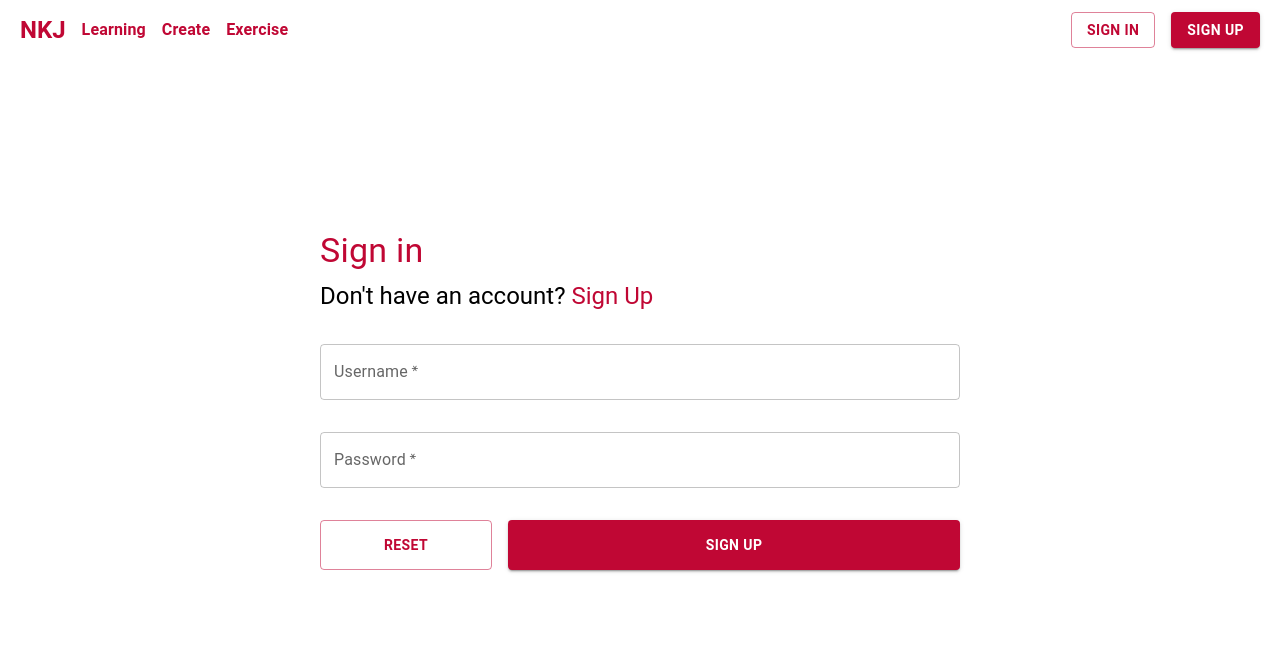
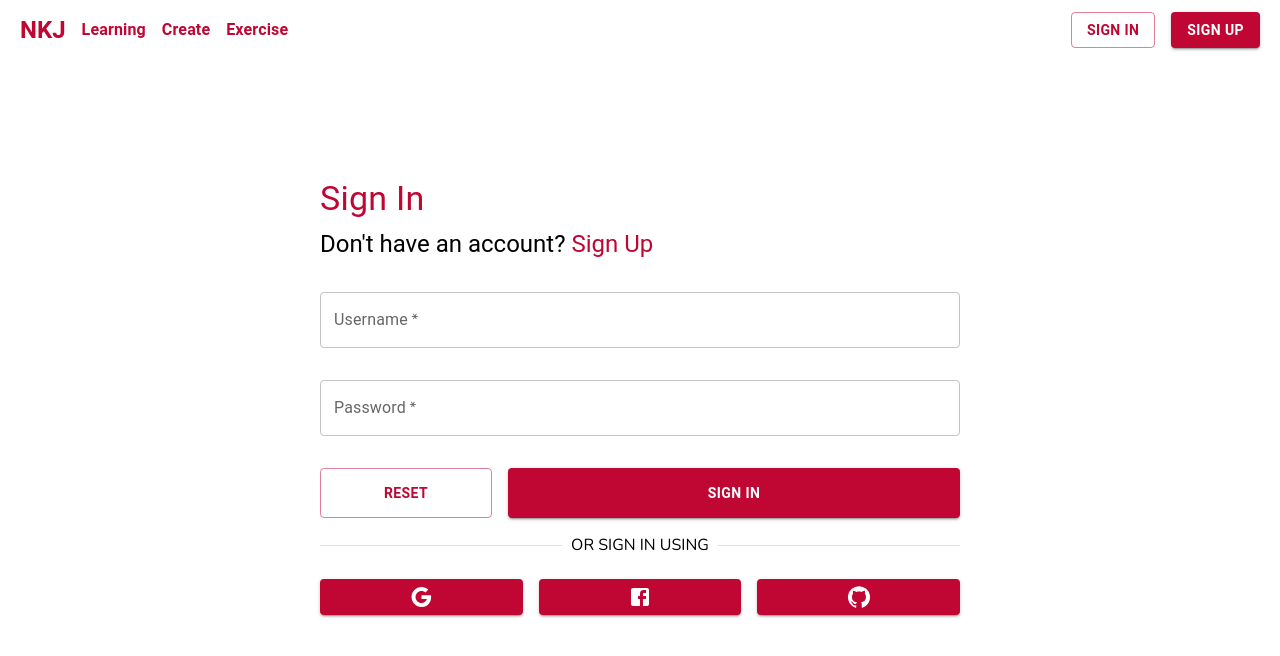
Before and after one commit to khanhngn-dev/NKJ, a React (Create React App) app: page /signin in a window 1280 px wide. Shown: the top 656 px of the page. Built offline with nearby package versions, Linux system fonts and the light colour scheme; no server answers.

Commit message:
Finished AuthFlow

```diff
--- a/src/App.js
+++ b/src/App.js
@@ -1,5 +1,10 @@
 import { Suspense } from 'react';
-import { Routes, Route } from 'react-router';
+import { useSelector, useDispatch } from 'react-redux';
+import { Routes, Route, Navigate } from 'react-router';
+import { onAuthStateChanged } from 'firebase/auth';
+import { auth } from './utils/firebase/firebase.utils';
+import { updateCurrentUser } from './redux/user/user.slice';
+
 import HomePage from './pages/HomePage/HomePage';
 import AppRouter from './routers/AppRouter';
 import SignUpPage from './pages/SignUpPage/SignUpPage';
@@ -7,13 +12,26 @@ import SignInPage from './pages/SignInPage/SignInPage';
 import Spinner from './components/Spinner/Spinner.component';
 
 function App() {
+	const currentUser = useSelector((state) => state.user.currentUser);
+	const dispatch = useDispatch();
+	// eslint-disable-next-line
+	const unsub = onAuthStateChanged(auth, (user) => {
+		dispatch(updateCurrentUser(user));
+	});
+
 	return (
 		<Suspense fallback={<Spinner />}>
 			<Routes>
 				<Route path='/' element={<AppRouter />}>
 					<Route index element={<HomePage />}></Route>
-					<Route path='signup' element={<SignUpPage />}></Route>
-					<Route path='signin' element={<SignInPage />}></Route>
+					<Route
+						path='signup'
+						element={currentUser ? <Navigate to='/' replace /> : <SignUpPage />}
+					></Route>
+					<Route
+						path='signin'
+						element={currentUser ? <Navigate to='/' replace /> : <SignInPage />}
+					></Route>
 					<Route path='*'></Route>
 				</Route>
 			</Routes>
--- a/src/components/Navigation/Navigation.component.jsx
+++ b/src/components/Navigation/Navigation.component.jsx
@@ -1,8 +1,11 @@
 import { Button, Stack, Link } from '@mui/material';
 import { useNavigate } from 'react-router';
+import { useSelector } from 'react-redux/es/exports';
+import { signOutUser } from '../../utils/firebase/firebase.utils';
 
 const Navigation = () => {
 	const navigate = useNavigate();
+	const currentUser = useSelector((state) => state.user.currentUser);
 
 	return (
 		<Stack
@@ -62,8 +65,21 @@ const Navigation = () => {
 					Exercise
 				</Link>
 			</Stack>
+			{currentUser ? (
+				<Button
+					type='button'
+					variant='outlined'
+					sx={{
+						fontWeight: 700,
+					}}
+					onClick={signOutUser}
+				>
+					Sign Out
+				</Button>
+			) : (
 				<Stack direction='row' spacing={2}>
 					<Button
+						type='button'
 						variant='outlined'
 						color='primary'
 						sx={{
@@ -74,6 +90,7 @@ const Navigation = () => {
 						Sign in
 					</Button>
 					<Button
+						type='button'
 						variant='contained'
 						sx={{
 							fontWeight: 700,
@@ -83,6 +100,7 @@ const Navigation = () => {
 						Sign up
 					</Button>
 				</Stack>
+			)}
 		</Stack>
 	);
 };
--- a/src/components/Toastr/Toastr.component.jsx
+++ b/src/components/Toastr/Toastr.component.jsx
@@ -1,14 +1,16 @@
-import { useCallback, useEffect, useMemo, useState } from 'react';
+import { useEffect, useState } from 'react';
 import { Alert } from '@mui/material';
 import { ToastrWarpper } from './Toastr.styles';
 
-const Toastr = ({ severity, children, timeToLive }) => {
+const Toastr = ({ severity, children, timeToLive, removeHandler }) => {
 	const [out, setOut] = useState(false);
 
 	useEffect(() => {
 		setTimeout(() => {
 			setOut(true);
 		}, timeToLive * 1000);
+		setTimeout(() => removeHandler(), (timeToLive + 1) * 1000);
+		// eslint-disable-next-line
 	}, []);
 
 	return (
--- a/src/components/Toastr/Toastr.styles.jsx
+++ b/src/components/Toastr/Toastr.styles.jsx
@@ -2,8 +2,8 @@ import styled from '@emotion/styled';
 
 export const ToastrWarpper = styled.div`
 	position: absolute;
+	transition: 1s ease;
 	top: 70px;
-	transition: 1s ease;
 	&.in {
 		right: 10px;
 		animation: flyIn 1s ease;
--- a/src/pages/SignInPage/SignInPage.jsx
+++ b/src/pages/SignInPage/SignInPage.jsx
@@ -1,16 +1,38 @@
 import { useState } from 'react';
 import { useNavigate } from 'react-router';
-import { Stack, Typography, Link, TextField, Button } from '@mui/material';
+import { TextField, Stack, Typography, Link, Button, Divider } from '@mui/material';
+import GoogleIcon from '@mui/icons-material/Google';
+import FacebookIcon from '@mui/icons-material/Facebook';
+import GitHubIcon from '@mui/icons-material/GitHub';
+import {
+	signInUsingEmailPassword,
+	signInUsingFacebookPopUp,
+	signInUsingGooglePopUp,
+	signInUsingGithubPopup,
+} from '../../utils/firebase/firebase.utils';
+import Toastr from '../../components/Toastr/Toastr.component';
+import { SpinnerContainer } from '../../components/Spinner/Spinner.styles';
 
-const initialFormField = {
+const defaultFormField = {
 	email: '',
 	password: '',
 };
 
+const defaultNotification = {
+	message: '',
+	state: '',
+};
+
 const SignInPage = () => {
 	const navigate = useNavigate();
-	const [formField, setFormField] = useState(initialFormField);
+	const [formField, setFormField] = useState(defaultFormField);
+	const [emailError, setEmailError] = useState(false);
+	const [pwdError, setPwdError] = useState(false);
+	const [notification, setNotification] = useState(defaultNotification);
+	const [loading, setLoading] = useState(false);
 	const { email, password } = formField;
+
+	const removeNotification = () => setNotification(defaultNotification);
 
 	const onChangeHandler = (e) => {
 		const { name, value } = e.target;
@@ -18,10 +40,54 @@ const SignInPage = () => {
 	};
 
 	const resetFormHandler = () => {
-		setFormField(initialFormField);
+		setFormField(defaultFormField);
+		setEmailError(false);
+		setPwdError(false);
+	};
+
+	const onSubmitHandler = async (e) => {
+		e.preventDefault();
+		if (emailError || pwdError) {
+			return;
+		}
+		try {
+			setLoading(true);
+			await signInUsingEmailPassword(email, password);
+			setNotification({ message: 'Sign in successfully', state: 'success' });
+			setLoading(false);
+		} catch (e) {
+			setLoading(false);
+			setNotification({
+				message: e?.code?.split('/')[1].replace(/-/g, ' ').toUpperCase(),
+				state: 'error',
+			});
+			if (e.code === 'auth/wrong-password') {
+				setPwdError(true);
+			} else if (e.code === 'auth/user-not-found') {
+				setEmailError(true);
+			}
+		}
+	};
+
+	const handlePopupSignUp = async (popUp) => {
+		try {
+			setLoading(true);
+			await popUp();
+			setNotification({ message: 'Sign in successfully', state: 'success' });
+			setLoading(false);
+		} catch (e) {
+			setLoading(false);
+			if (e.code === 'auth/account-exists-with-different-credential') {
+				setNotification({
+					message: 'Account already exist with different credentials',
+					state: 'error',
+				});
+			}
+		}
 	};
 
 	return (
+		<>
 			<div
 				style={{
 					width: '100%',
@@ -34,15 +100,15 @@ const SignInPage = () => {
 				<Stack direction='column' spacing={4} justifyContent='center' sx={{ width: '50vw' }}>
 					<Stack direction='column' spacing={1}>
 						<Typography variant='h4' color='primary'>
-						Sign in
+							Sign In
 						</Typography>
 						<Typography variant='h5'>
 							Don't have an account?{' '}
 							<Link
 								variant='h5'
+								color='primary'
 								component='span'
 								underline='hover'
-							color='primary'
 								sx={{ cursor: 'pointer' }}
 								onClick={() => navigate('/signup')}
 							>
@@ -50,30 +116,47 @@ const SignInPage = () => {
 							</Link>
 						</Typography>
 					</Stack>
-				<form>
+					<form onSubmit={onSubmitHandler}>
 						<Stack direction='column' spacing={4} alignItems='center' justifyContent='center'>
 							<TextField
+								disabled={loading}
 								label='Username'
 								variant='outlined'
 								name='email'
 								value={email}
 								required
 								type='email'
-							onChange={onChangeHandler}
+								onChange={(e) => {
+									setEmailError(false);
+									onChangeHandler(e);
+								}}
 								fullWidth
+								error={emailError}
 							></TextField>
 							<TextField
+								disabled={loading}
 								label='Password'
 								variant='outlined'
 								name='password'
 								value={password}
 								required
 								type='password'
-							onChange={onChangeHandler}
+								onChange={(e) => {
+									setPwdError(false);
+									onChangeHandler(e);
+								}}
 								fullWidth
+								error={pwdError}
 							></TextField>
+							<Stack
+								direction='column'
+								divider={<Divider variant='middle'>OR SIGN IN USING</Divider>}
+								sx={{ width: '100%' }}
+								spacing={2}
+							>
 								<Stack direction='row' spacing={2} sx={{ width: '100%', height: '50px' }}>
 									<Button
+										disabled={loading}
 										type='reset'
 										variant='outlined'
 										sx={{
@@ -85,6 +168,7 @@ const SignInPage = () => {
 										Reset
 									</Button>
 									<Button
+										disabled={pwdError || emailError || loading}
 										type='submit'
 										variant='contained'
 										sx={{
@@ -92,13 +176,67 @@ const SignInPage = () => {
 											fontWeight: 700,
 										}}
 									>
-								Sign up
+										{loading ? (
+											<SpinnerContainer
+												style={{
+													width: '30px',
+													height: '30px',
+												}}
+											/>
+										) : (
+											'Sign in'
+										)}
 									</Button>
+								</Stack>
+								<Stack
+									direction='row'
+									spacing={2}
+									sx={{ width: '100%', height: '50px' }}
+									alignItems='center'
+									justifyContent='center'
+								>
+									<Button
+										disabled={loading}
+										type='button'
+										color='primary'
+										variant='contained'
+										sx={{ flex: 1 }}
+										onClick={() => handlePopupSignUp(signInUsingGooglePopUp)}
+									>
+										<GoogleIcon />
+									</Button>
+									<Button
+										disabled={loading}
+										type='button'
+										color='primary'
+										variant='contained'
+										sx={{ flex: 1 }}
+										onClick={() => handlePopupSignUp(signInUsingFacebookPopUp)}
+									>
+										<FacebookIcon />
+									</Button>
+									<Button
+										disabled={loading}
+										type='button'
+										color='primary'
+										variant='contained'
+										sx={{ flex: 1 }}
+										onClick={() => handlePopupSignUp(signInUsingGithubPopup)}
+									>
+										<GitHubIcon />
+									</Button>
+								</Stack>
 							</Stack>
 						</Stack>
 					</form>
 				</Stack>
 			</div>
+			{notification.message && (
+				<Toastr severity={notification.state} timeToLive={5} removeHandler={removeNotification}>
+					{notification.message}
+				</Toastr>
+			)}
+		</>
 	);
 };
 
--- a/src/pages/SignUpPage/SignUpPage.jsx
+++ b/src/pages/SignUpPage/SignUpPage.jsx
@@ -11,6 +11,7 @@ import {
 	signInUsingGithubPopup,
 } from '../../utils/firebase/firebase.utils';
 import Toastr from '../../components/Toastr/Toastr.component';
+import { SpinnerContainer } from '../../components/Spinner/Spinner.styles';
 
 const defaultFormField = {
 	email: '',
@@ -18,13 +19,11 @@ const defaultFormField = {
 	confirmPassword: '',
 };
 
-const defaultErrorEmail = {
+const defaultError = {
 	message: '',
 };
-const defaultErrorPwd = {
-	message: '',
-};
-const defaultNoti = {
+
+const defaultNotification = {
 	message: '',
 	state: '',
 };
@@ -32,10 +31,13 @@ const defaultNoti = {
 const SignUpPage = () => {
 	const navigate = useNavigate();
 	const [formField, setFormField] = useState(defaultFormField);
-	const [emailError, setEmailError] = useState(defaultErrorEmail);
-	const [pwdError, setPwdError] = useState(defaultErrorPwd);
-	const [signUpNoti, setSignUpNoti] = useState(defaultNoti);
+	const [emailError, setEmailError] = useState(false);
+	const [pwdError, setPwdError] = useState(defaultError);
+	const [notification, setNotification] = useState(defaultNotification);
+	const [loading, setLoading] = useState(false);
 	const { email, password, confirmPassword } = formField;
+
+	const removeNotification = () => setNotification(defaultNotification);
 
 	const onChangeHandler = (e) => {
 		const { name, value } = e.target;
@@ -44,30 +46,40 @@ const SignUpPage = () => {
 
 	const resetFormHandler = () => {
 		setFormField(defaultFormField);
+		setEmailError(false);
+		setPwdError(defaultError);
 	};
 
 	const onSubmitHandler = async (e) => {
 		e.preventDefault();
-		if (emailError.message || pwdError.message) {
+		if (emailError || pwdError.message) {
 			return;
 		}
 		try {
+			setLoading(true);
 			await createUserUsingEmailPassword(email, password);
-			setSignUpNoti({ message: 'Sign up successfully', state: 'success' });
+			setNotification({ message: 'Sign up successfully', state: 'success' });
+			setLoading(false);
 		} catch (e) {
-			setEmailError({
+			setLoading(false);
+			setNotification({
 				message: e?.code?.split('/')[1].replace(/-/g, ' ').toUpperCase(),
+				state: 'error',
 			});
+			setEmailError(true);
 		}
-		// resetFormHandler();
 	};
 
 	const handlePopupSignUp = async (popUp) => {
 		try {
+			setLoading(true);
 			await popUp();
+			setNotification({ message: 'Sign up successfully', state: 'success' });
+			setLoading(false);
 		} catch (e) {
+			setLoading(false);
 			if (e.code === 'auth/account-exists-with-different-credential') {
-				setSignUpNoti({
+				setNotification({
 					message: 'Account already exist with different credentials',
 					state: 'error',
 				});
@@ -80,7 +92,7 @@ const SignUpPage = () => {
 			setPwdError({ message: 'Password needs to be at least 6 characters' });
 		} else if (password !== confirmPassword) {
 			setPwdError({
-				message: 'Password does not match',
+				message: 'Confirm password does not match',
 			});
 		} else {
 			setPwdError({ message: '' });
@@ -101,7 +113,7 @@ const SignUpPage = () => {
 				<Stack direction='column' spacing={4} justifyContent='center' sx={{ width: '50vw' }}>
 					<Stack direction='column' spacing={1}>
 						<Typography variant='h4' color='primary'>
-							Sign up
+							Sign Up
 						</Typography>
 						<Typography variant='h5'>
 							Already have an account?{' '}
@@ -120,6 +132,7 @@ const SignUpPage = () => {
 					<form onSubmit={onSubmitHandler}>
 						<Stack direction='column' spacing={4} alignItems='center' justifyContent='center'>
 							<TextField
+								disabled={loading}
 								label='Username'
 								variant='outlined'
 								name='email'
@@ -127,14 +140,14 @@ const SignUpPage = () => {
 								required
 								type='email'
 								onChange={(e) => {
-									setEmailError({ message: '' });
+									setEmailError(false);
 									onChangeHandler(e);
 								}}
 								fullWidth
-								helperText={emailError.message}
-								error={emailError.message.length !== 0}
+								error={emailError}
 							></TextField>
 							<TextField
+								disabled={loading}
 								label='Password'
 								variant='outlined'
 								name='password'
@@ -145,9 +158,10 @@ const SignUpPage = () => {
 									onChangeHandler(e);
 								}}
 								fullWidth
-								error={pwdError.message}
+								error={pwdError.message.length !== 0}
 							></TextField>
 							<TextField
+								disabled={loading}
 								label='Confirm Password'
 								variant='outlined'
 								name='confirmPassword'
@@ -169,6 +183,7 @@ const SignUpPage = () => {
 							>
 								<Stack direction='row' spacing={2} sx={{ width: '100%', height: '50px' }}>
 									<Button
+										disabled={loading}
 										type='reset'
 										variant='outlined'
 										sx={{
@@ -180,6 +195,7 @@ const SignUpPage = () => {
 										Reset
 									</Button>
 									<Button
+										disabled={pwdError.message.length !== 0 || emailError || loading}
 										type='submit'
 										variant='contained'
 										sx={{
@@ -187,7 +203,16 @@ const SignUpPage = () => {
 											fontWeight: 700,
 										}}
 									>
-										Sign up
+										{loading ? (
+											<SpinnerContainer
+												style={{
+													width: '30px',
+													height: '30px',
+												}}
+											/>
+										) : (
+											'Sign up'
+										)}
 									</Button>
 								</Stack>
 								<Stack
@@ -198,6 +223,7 @@ const SignUpPage = () => {
 									justifyContent='center'
 								>
 									<Button
+										disabled={loading}
 										type='button'
 										color='primary'
 										variant='contained'
@@ -207,6 +233,7 @@ const SignUpPage = () => {
 										<GoogleIcon />
 									</Button>
 									<Button
+										disabled={loading}
 										type='button'
 										color='primary'
 										variant='contained'
@@ -216,6 +243,7 @@ const SignUpPage = () => {
 										<FacebookIcon />
 									</Button>
 									<Button
+										disabled={loading}
 										type='button'
 										color='primary'
 										variant='contained'
@@ -230,9 +258,9 @@ const SignUpPage = () => {
 					</form>
 				</Stack>
 			</div>
-			{signUpNoti.message && (
-				<Toastr severity={signUpNoti.state} timeToLive={5}>
-					{signUpNoti.message}
+			{notification.message && (
+				<Toastr severity={notification.state} timeToLive={5} removeHandler={removeNotification}>
+					{notification.message}
 				</Toastr>
 			)}
 		</>
```
Also changed, not shown: src/redux/store.js (+10 -1 lines), src/redux/user/user.slice.js (added, +18 -0 lines), src/utils/firebase/firebase.utils.js (+6 -1 lines). Lines whose indentation alone changed are shown as unchanged.
